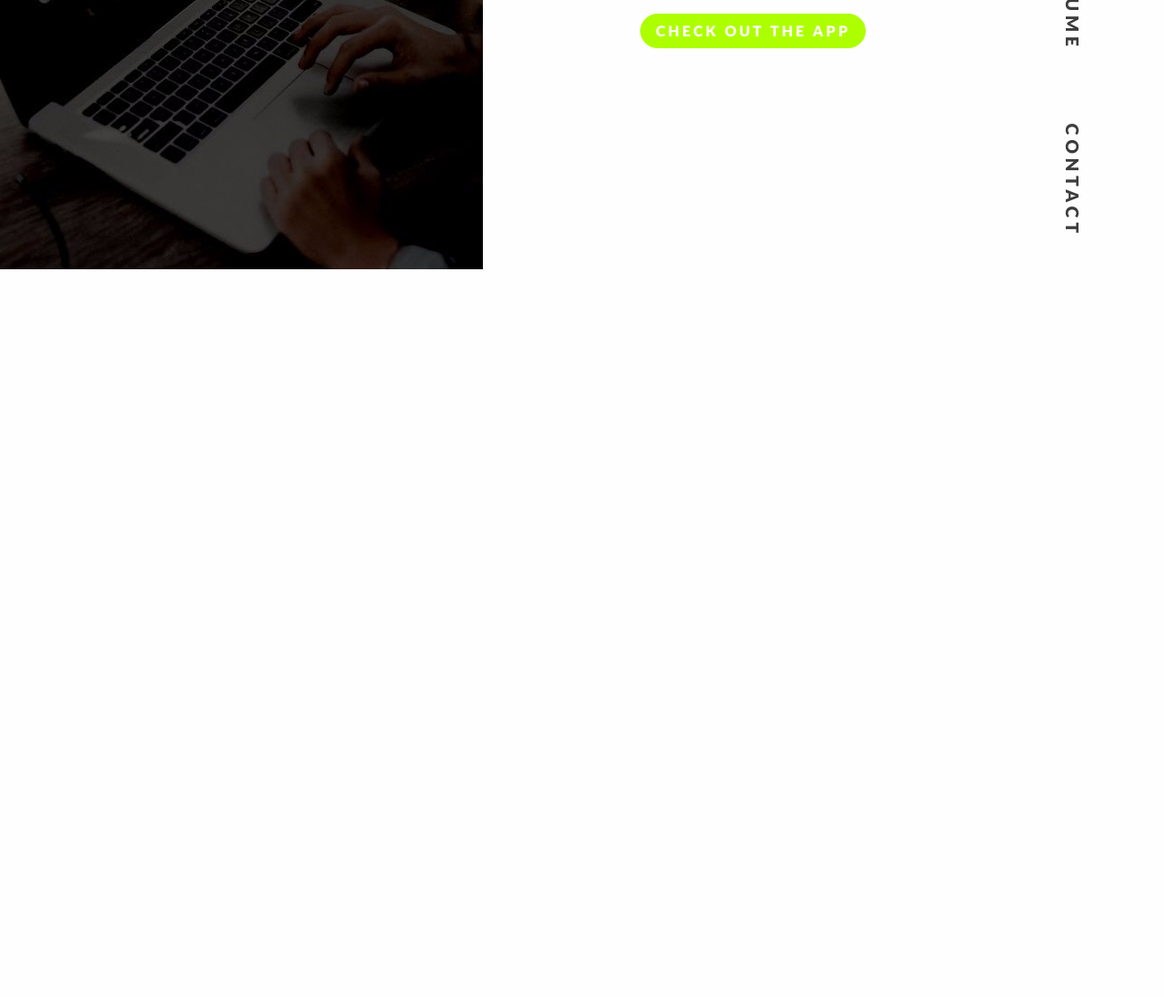
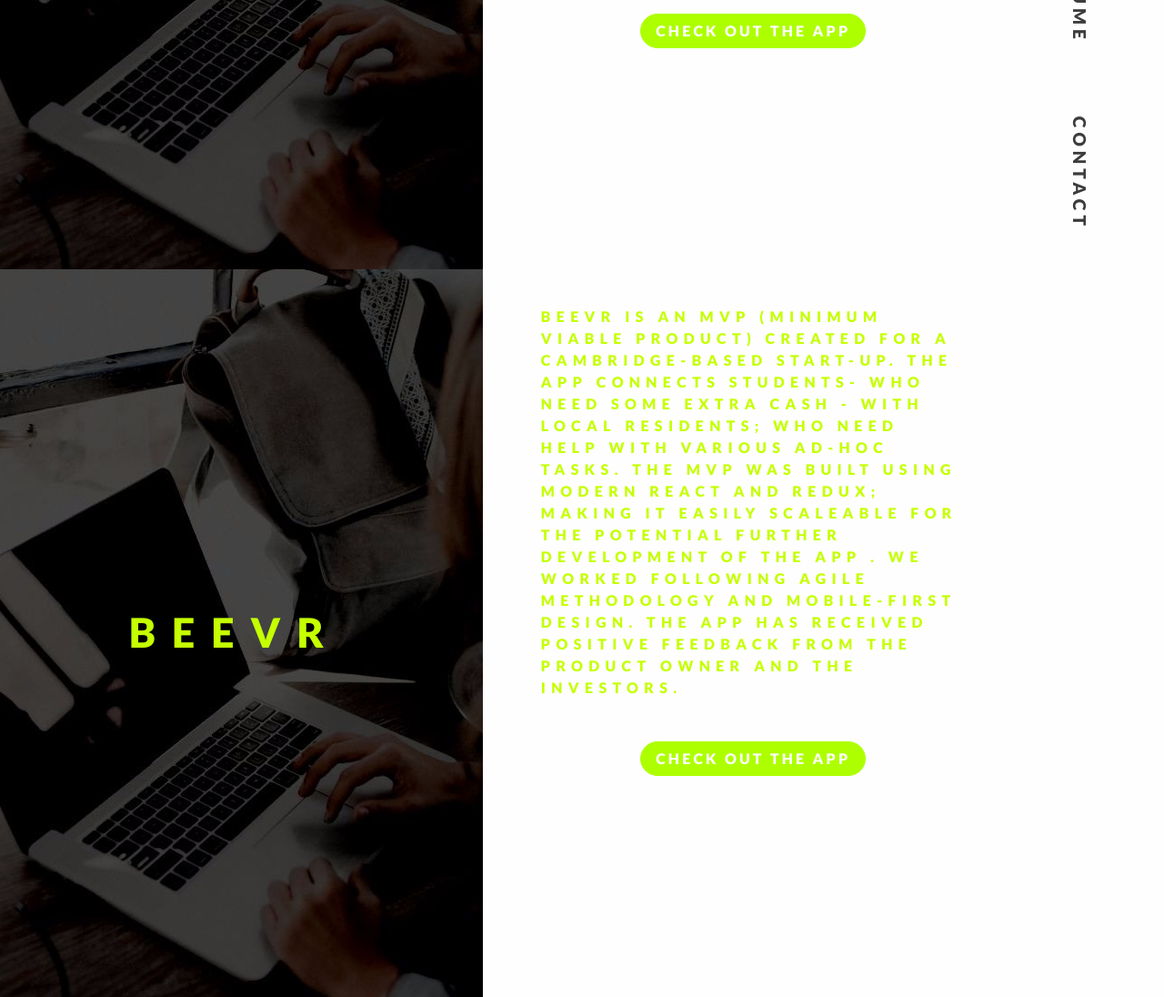
Before and after one commit to majakudlicka/Portfolio, a website: page public/projects.html in a window 1280 px wide. Shown: the part 504-1600 px from the top of the page at 91% size. Before the commit the page ends 804 px from the top, so only its background shows below. Drawn offline with nearby package versions, Linux system fonts and the light colour scheme.

```diff
--- a/public/projects.html
+++ b/public/projects.html
@@ -35,11 +35,39 @@
 
     </div>
 
-    <div class="nav col-2">
+    <div class="nav navbar col-2">
       <a class="nav_item" href="/">HOME</a>
       <a class="nav_item" href="/projects">PROJECTS</a>
       <a class="nav_item" href="/resume">RESUME</a>
       <a class="nav_item" href="/contact">CONTACT</a>
+
+    </div>
+
+  </div>
+
+
+    <div class="row">
+      <div class="col-5 rigth_container">
+
+
+
+        <a href="https://beevr.herokuapp.com/" class="image_link">BEEVR</a>
+
+      </div>
+      <div class="col-5 left_container project_description">
+
+
+        <div>
+          BEEVR is an MVP (Minimum Viable Product) created for a Cambridge-based start-up. The app connects students- who need some extra cash - with local residents; who need help with various ad-hoc tasks.
+          The MVP was built using modern React and Redux; making it easily scaleable for the potential further development of the app . We worked following agile methodology and mobile-first design. The app has received
+          positive feedback from the Product Owner and the investors.
+        </div>
+
+        <a class="btn btn-primary button-link" href="https://beevr.herokuapp.com/" role="button">CHECK OUT THE APP</a>
+
+      </div>
+
+
 
     </div>
 
```
